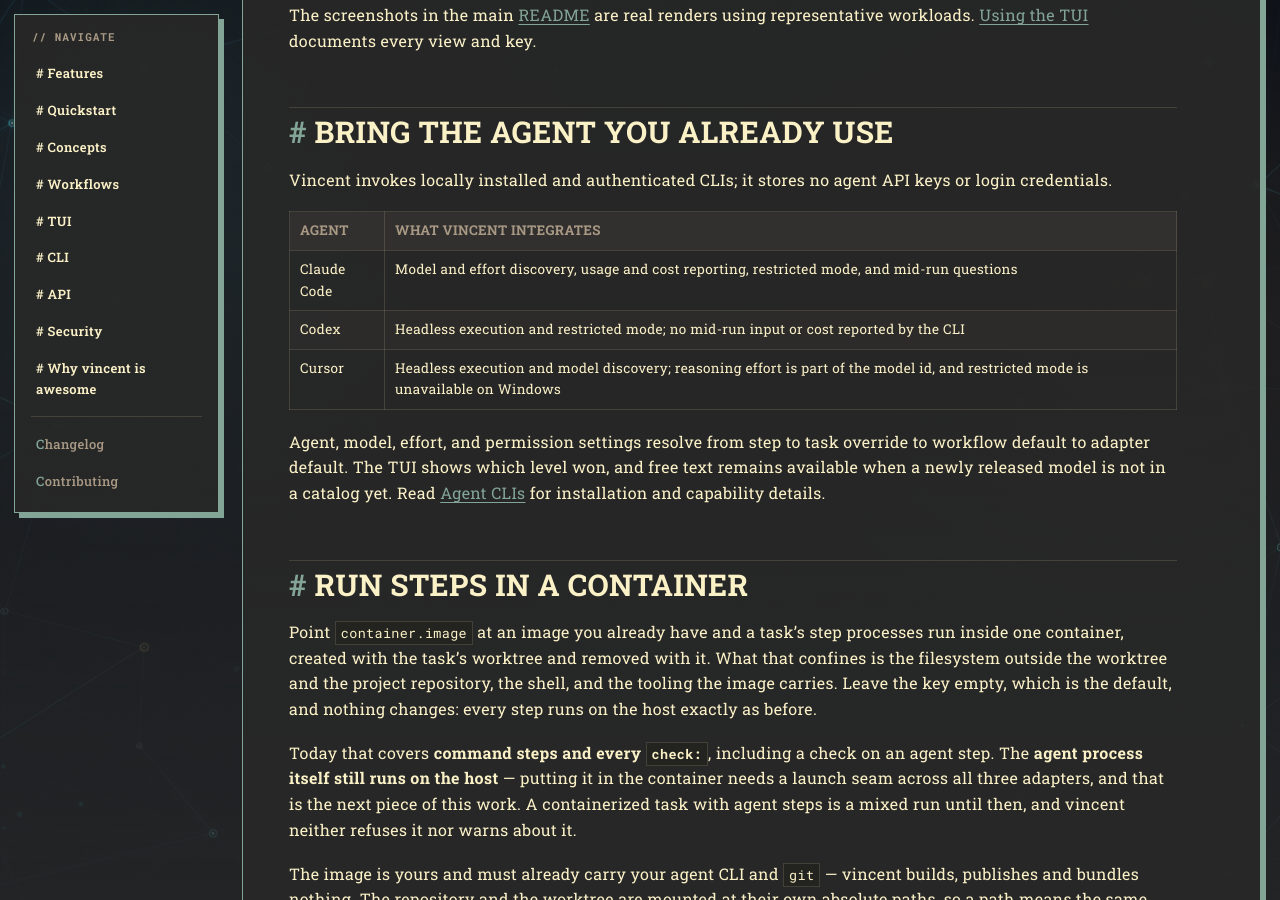
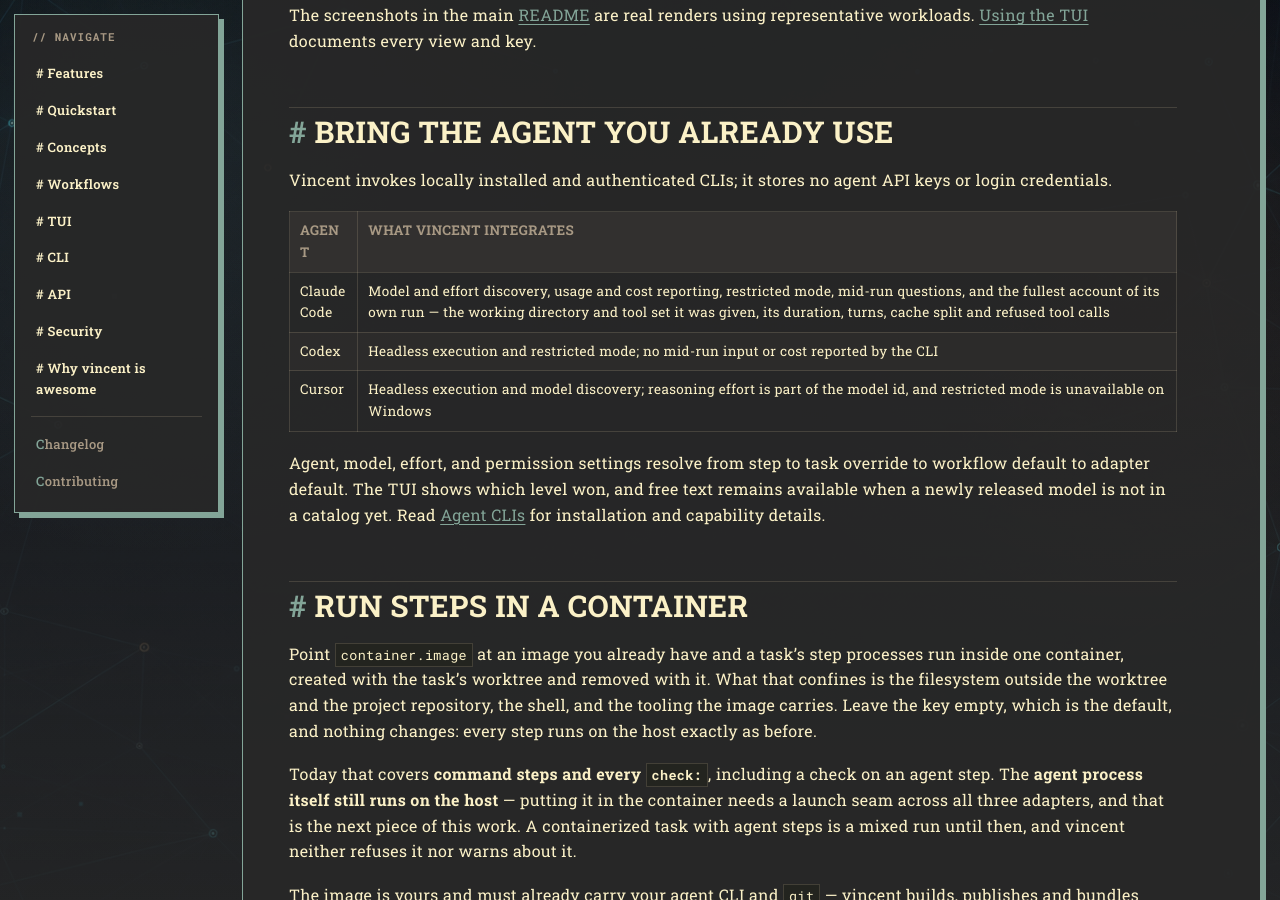
Before and after one commit to lezli01/vincent, a Jekyll site: the page built from docs/features.md, in a window 1280 px wide and 900 px high, scrolled down 5553 px. Built offline with Jekyll 4.4.1, drawn with Linux system fonts in a browser that asks for light colours; our own code applies the rules of GitHub Pages for plain Markdown files.

Commit message:
docs(features): name claude's run reporting in the adapter table
The adapters table's Claude Code row enumerates what vincent integrates
from each CLI, and stopped at mid-run questions. Task 066 made vincent
read and render claude's run header and its whole result-metadata block,
from no other adapter, so the row's list was short by exactly the thing
that most distinguishes the adapter now.

Also rewraps the sentence in api.md's "Live output — ephemeral" section
that task 066 lengthened: expanding the chunk list left a four-word
orphan line in a page hard-wrapped at 80 columns. No claim changed.

```diff
--- a/docs/features.md
+++ b/docs/features.md
@@ -227,7 +227,7 @@
 
 | Agent | What vincent integrates |
 |---|---|
-| Claude Code | Model and effort discovery, usage and cost reporting, restricted mode, and mid-run questions |
+| Claude Code | Model and effort discovery, usage and cost reporting, restricted mode, mid-run questions, and the fullest account of its own run — the working directory and tool set it was given, its duration, turns, cache split and refused tool calls |
 | Codex | Headless execution and restricted mode; no mid-run input or cost reported by the CLI |
 | Cursor | Headless execution and model discovery; reasoning effort is part of the model id, and restricted mode is unavailable on Windows |
 
```
Also changed, not shown: docs/reference/api.md (+2 -3 lines).
